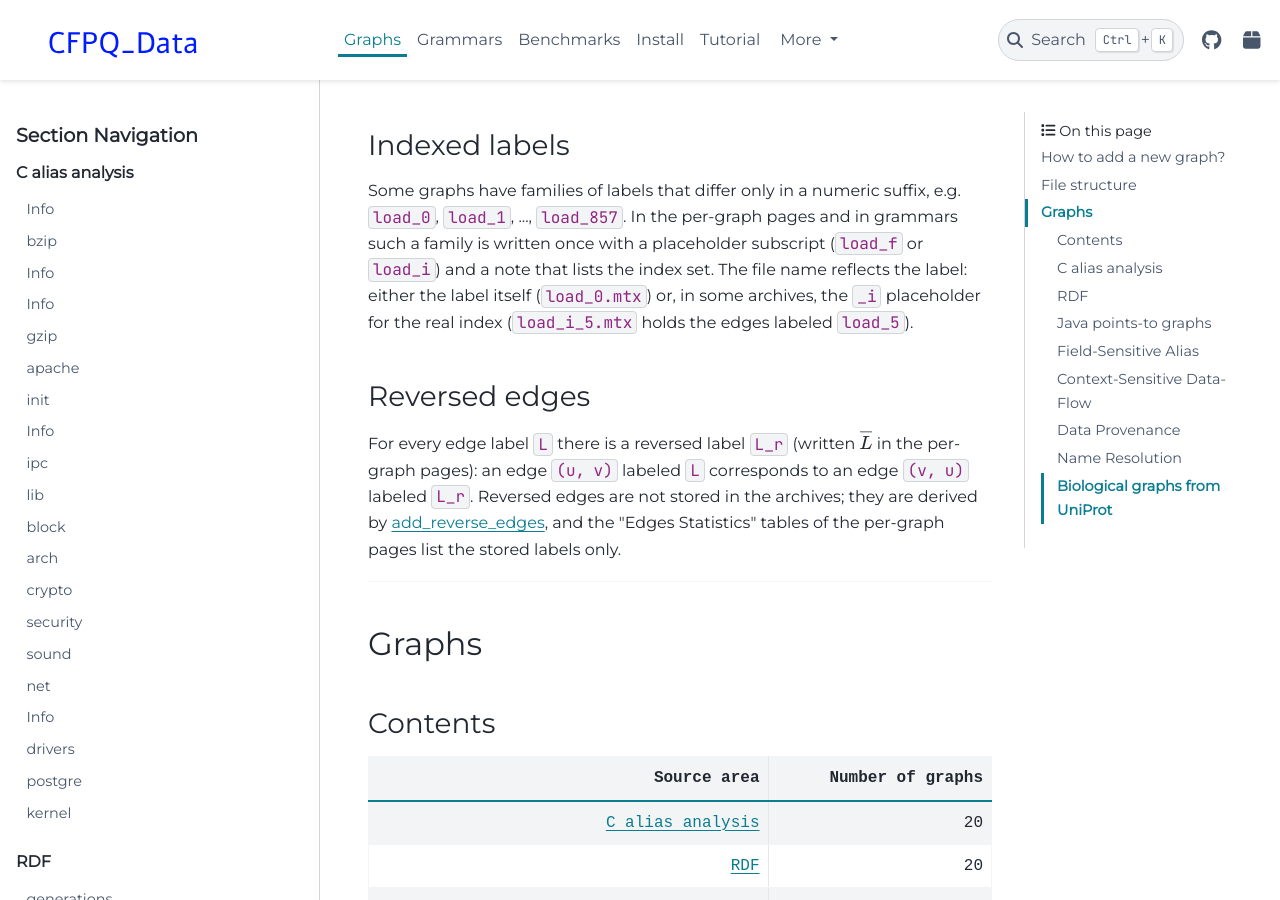
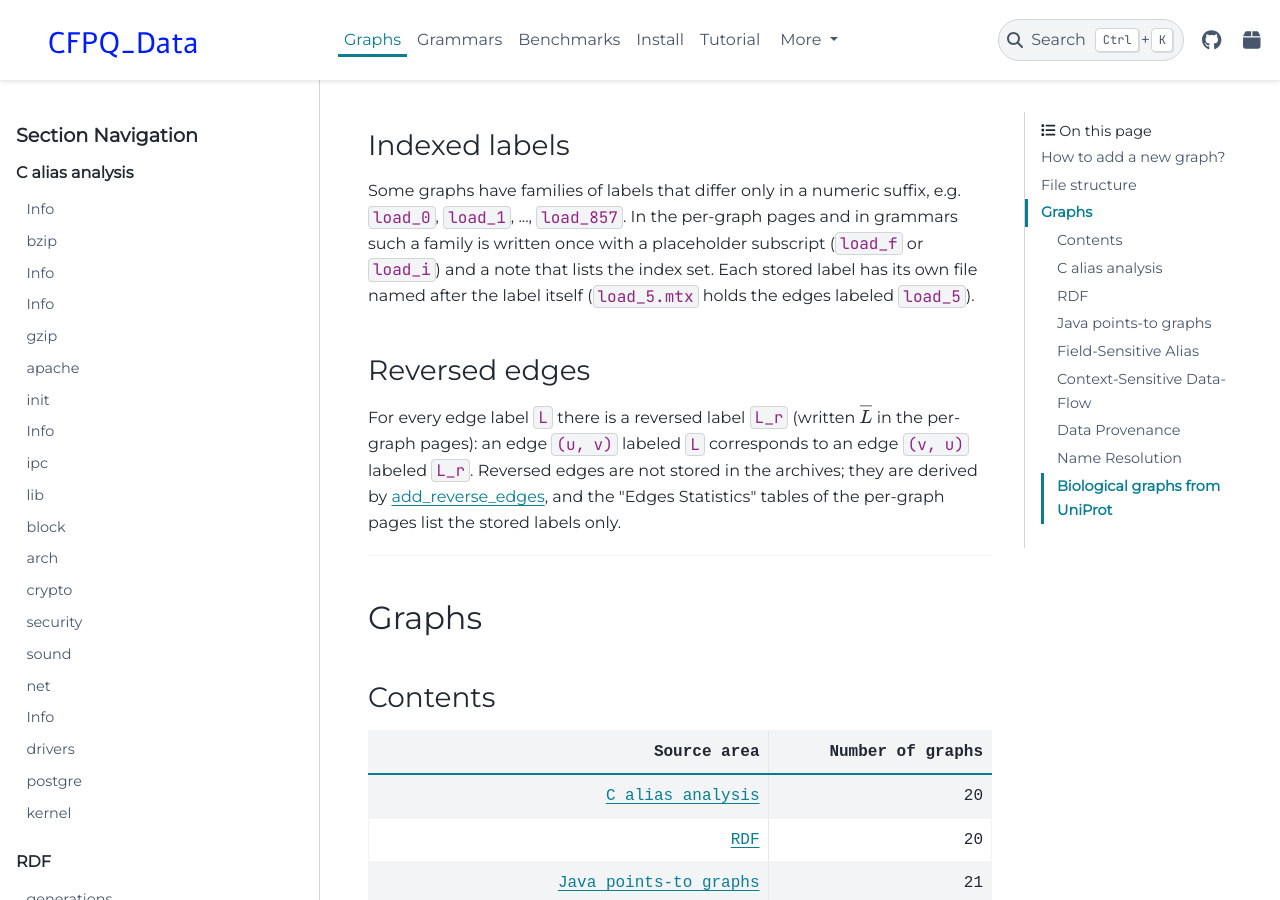
Before and after one commit to FormalLanguageConstrainedPathQuerying/CFPQ_Data, a Sphinx documentation site: the page built from docs/graphs/index.rst, in a window 1280 px wide and 900 px high, scrolled down 964 px. Built offline with Sphinx 7.4.7 and the PyData theme 0.15.4, drawn with Linux system fonts in a browser that asks for light colours; the version number is read from the project's files by our own code.

Commit message:
docs(021-S2): State the file name is always the label in the format docs

```diff
--- a/docs/graphs/index.rst
+++ b/docs/graphs/index.rst
@@ -48,10 +48,9 @@ Indexed labels
 Some graphs have families of labels that differ only in a numeric suffix,
 e.g. ``load_0``, ``load_1``, ..., ``load_857``. In the per-graph pages and
 in grammars such a family is written once with a placeholder subscript
-(``load_f`` or ``load_i``) and a note that lists the index set. The file
-name reflects the label: either the label itself (``load_0.mtx``) or, in
-some archives, the ``_i`` placeholder for the real index (``load_i_5.mtx``
-holds the edges labeled ``load_5``).
+(``load_f`` or ``load_i``) and a note that lists the index set. Each stored
+label has its own file named after the label itself (``load_5.mtx`` holds
+the edges labeled ``load_5``).
 
 Reversed edges
 ^^^^^^^^^^^^^^
```
